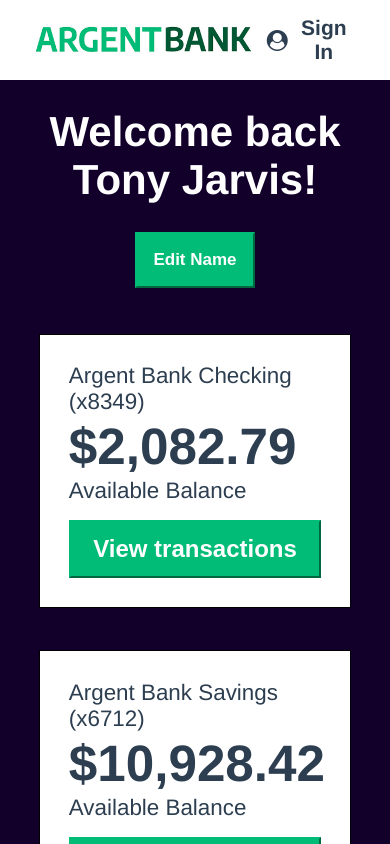
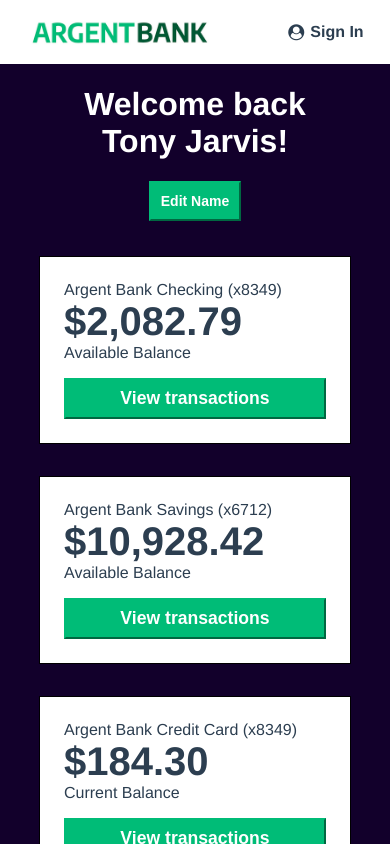
Before and after one commit to anthonypin0169/OpenClassroomsProject10, a React (Vite) app in the folder front/: page /profile in a window 390 px wide. Shown: the top 844 px of the page. Built offline with nearby package versions, Linux system fonts and the light colour scheme.

Commit message:
responsive fini

```diff
--- a/front/src/components/footer/footer.scss
+++ b/front/src/components/footer/footer.scss
@@ -9,3 +9,11 @@
         font-size: 21px;
     }
 }
+@media (max-width: 768px) {
+  .footer {
+    padding: 1.5rem 0 1.1rem;
+    &__text {
+        font-size: 16px;
+    }
+}
+}
--- a/front/src/components/header/header.scss
+++ b/front/src/components/header/header.scss
@@ -32,3 +32,19 @@
 .main-nav__item:hover {
   text-decoration: underline;
 }
+@media (max-width: 768px) {
+  .main-nav {
+      &__logo {
+          &--image {
+          width: 200px;
+          margin-bottom: 0;
+          }
+      }
+      &__item {
+      margin-right: 0.4rem;
+    }
+  }
+  .main-nav a {
+    font-size: 16px;
+  }
+}
--- a/front/src/pages/home/home.scss
+++ b/front/src/pages/home/home.scss
@@ -13,7 +13,7 @@
         padding: 2rem;
         text-align: left;
         margin: 0 auto;
-        transform: scale(1.33);
+        transform: scale(1);
         transform-origin: top center;
         &--subtitle {
             font-weight: bold;
@@ -36,6 +36,8 @@
             right: 140px;
             width: 300px;
             margin: 2rem;
+            transform: scale(1.33);
+            transform-origin: top center;
             &--subtitle {
                 font-size: 1.5rem;
             }
@@ -48,6 +50,30 @@
 .features {
   display: flex;
   flex-direction: column;
+  margin-top: 0;
+    &__item {
+        flex: 1;
+        padding: 2.5rem;
+        &--icon {
+            width: 100px;
+            border: 10px solid #00bc77;
+            border-radius: 50%;
+            padding: 1rem;
+        }
+        &--title {
+            color: #222;
+            font-size: 1.25rem;
+            font-weight: bold;
+            margin-bottom: 0.5rem;
+        }
+        &--text{
+            font-size: 1rem;
+        }
+    }
+}
+@media (min-width: 920px) {
+    .features {
+        flex-direction: row;
         margin-top: 15px;
         &__item {
                 flex: 1;
@@ -69,8 +95,4 @@
                 }
         }
     }
-@media (min-width: 920px) {
-    .features {
-        flex-direction: row;
 }
-}
--- a/front/src/pages/sign-in/sign-in.scss
+++ b/front/src/pages/sign-in/sign-in.scss
@@ -21,3 +21,15 @@
         font-size: inherit;
     }
 }
+@media (max-width: 768px) {
+    .sign-in__content {
+
+        margin: 50px auto 80px auto;
+        padding: 2rem;
+        transform: scale(1);
+        transform-origin: top center;
+        &--button {
+            margin-top: 1rem;
+        }
+    }
+}
--- a/front/src/pages/user/user.scss
+++ b/front/src/pages/user/user.scss
@@ -63,14 +63,59 @@
         }
     }
 }
-@media (min-width: 720px) {
+@media (max-width: 720px) {
+  .header {
+    color: #fff;
+    margin-bottom: 2.2rem;
+    &__h1 {
+      font-size: 32px;
+    }
+    &__button {
+      font-size: 14px;
+      padding: 10px;
+    }
+  }
+  .account {
+    flex-direction: column;
+    margin: 0 auto;
+    padding: 1.5rem;
+    margin-bottom: 2rem;
+    &__content-wrapper {
+      width: 100%;
+      flex: 1;
+      &--title {
+        font-size: 1rem;
+      }
+      &--amount {
+        margin: 0;
+        font-size: 2.5rem;
+      }
+      &--amount-description {
+        font-size: 1rem;
+      }
+    }
+    &__content-wrapper2 {
+      width: 100%;
+      flex: 0;
+      &--transaction-button {
+        width: 100%;
+        padding: 8px;
+        font-size: 1.1rem;
+        margin-top: 1rem;
+        margin-right: 0;
+      }
+    }
+  }
+}
+
+@media (min-width: 721px) {
   .account {
     flex-direction: row;
   }
   .account__content-wrapper2 {
     flex: 0;
     &--transaction-button {
-      width: 260px;
+      width: 200px;
     }
   }
 }
```
Lines whose indentation alone changed are shown as unchanged.
